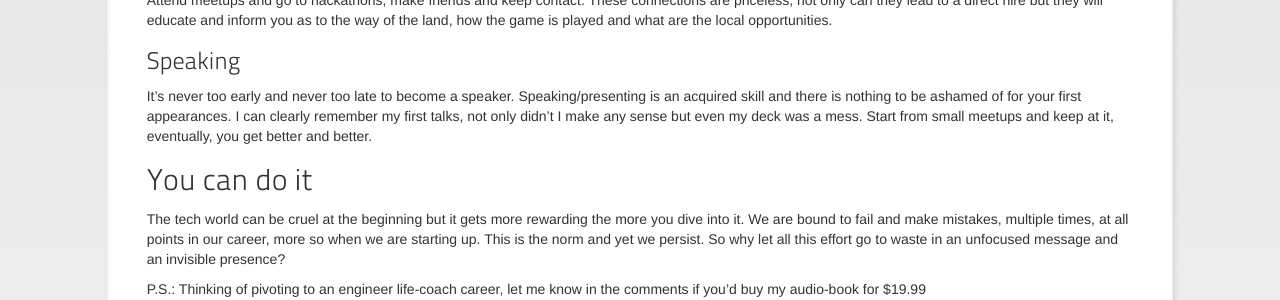
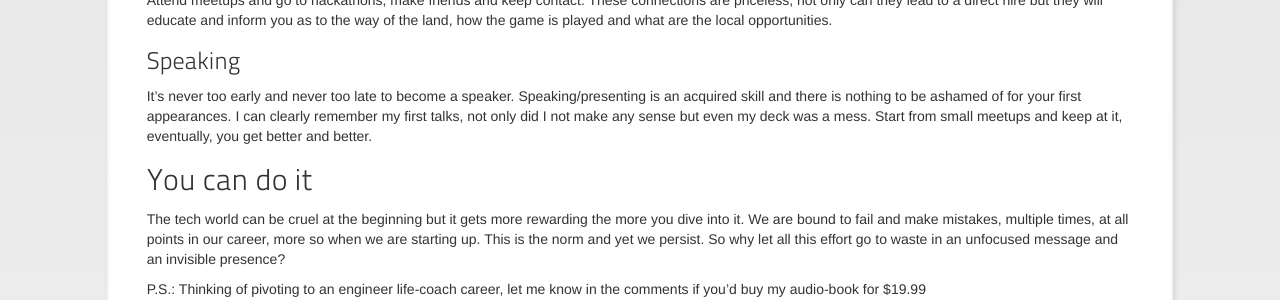
Before and after one commit to thanpolas/thanpolas.github.com, a Jekyll site: the page built from _posts/hiring/2018-01-11-how-to-jumpstart-your-web-development-career.md, in a window 1280 px wide and 900 px high, scrolled down 3156 px. Shown: the part 172-472 px from the top of the window. Built offline with Jekyll 4.4.1, drawn with Linux system fonts in a browser that asks for light colours; nearby versions of some CDN libraries; comment, search, counter and statistics services are not loaded.

Commit message:
grammar fixes

```diff
--- a/_posts/hiring/2018-01-11-how-to-jumpstart-your-web-development-career.md
+++ b/_posts/hiring/2018-01-11-how-to-jumpstart-your-web-development-career.md
@@ -130,7 +130,7 @@ Attend meetups and go to hackathons, make friends and keep contact. These connec
 
 ### Speaking
 
-It's never too early and never too late to become a speaker. Speaking/presenting is an acquired skill and there is nothing to be ashamed of for your first appearances. I can clearly remember my first talks, not only didn't I make any sense but even my deck was a mess. Start from small meetups and keep at it, eventually, you get better and better.
+It's never too early and never too late to become a speaker. Speaking/presenting is an acquired skill and there is nothing to be ashamed of for your first appearances. I can clearly remember my first talks, not only did I not make any sense but even my deck was a mess. Start from small meetups and keep at it, eventually, you get better and better.
 
 ## You can do it
 
```
